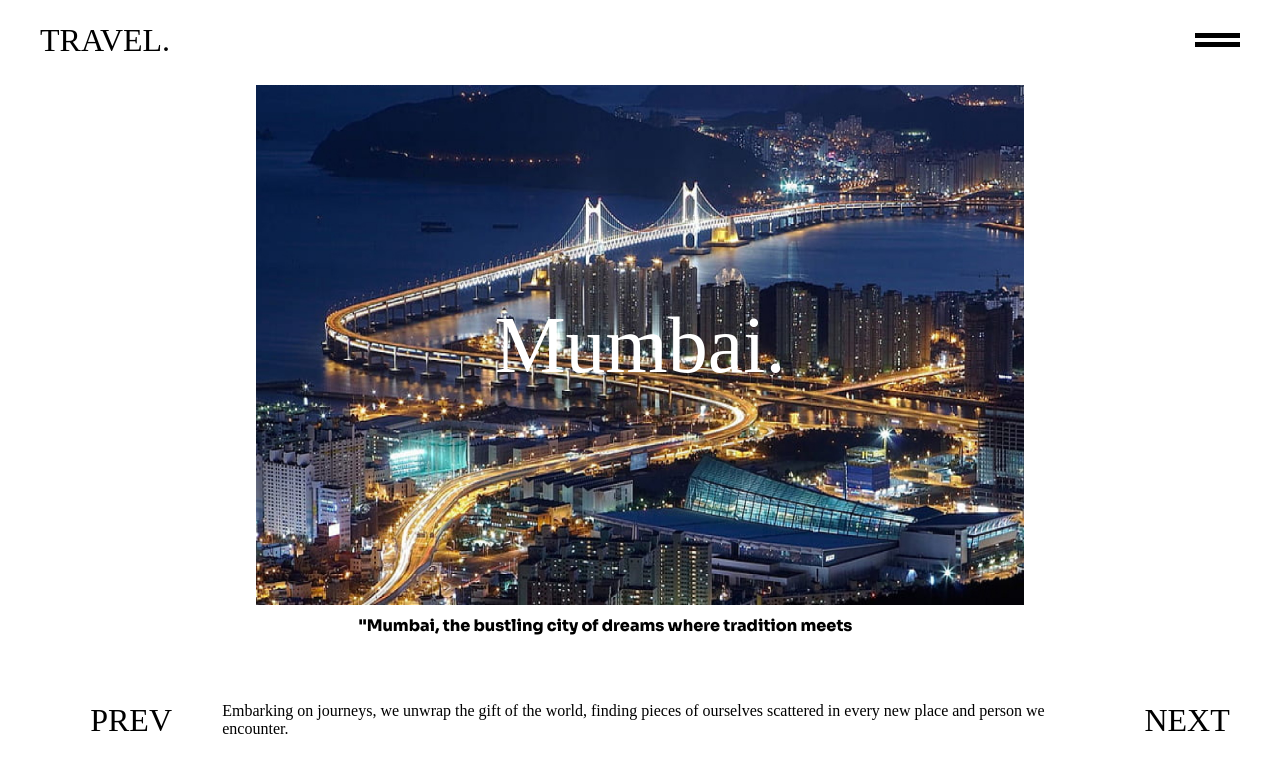
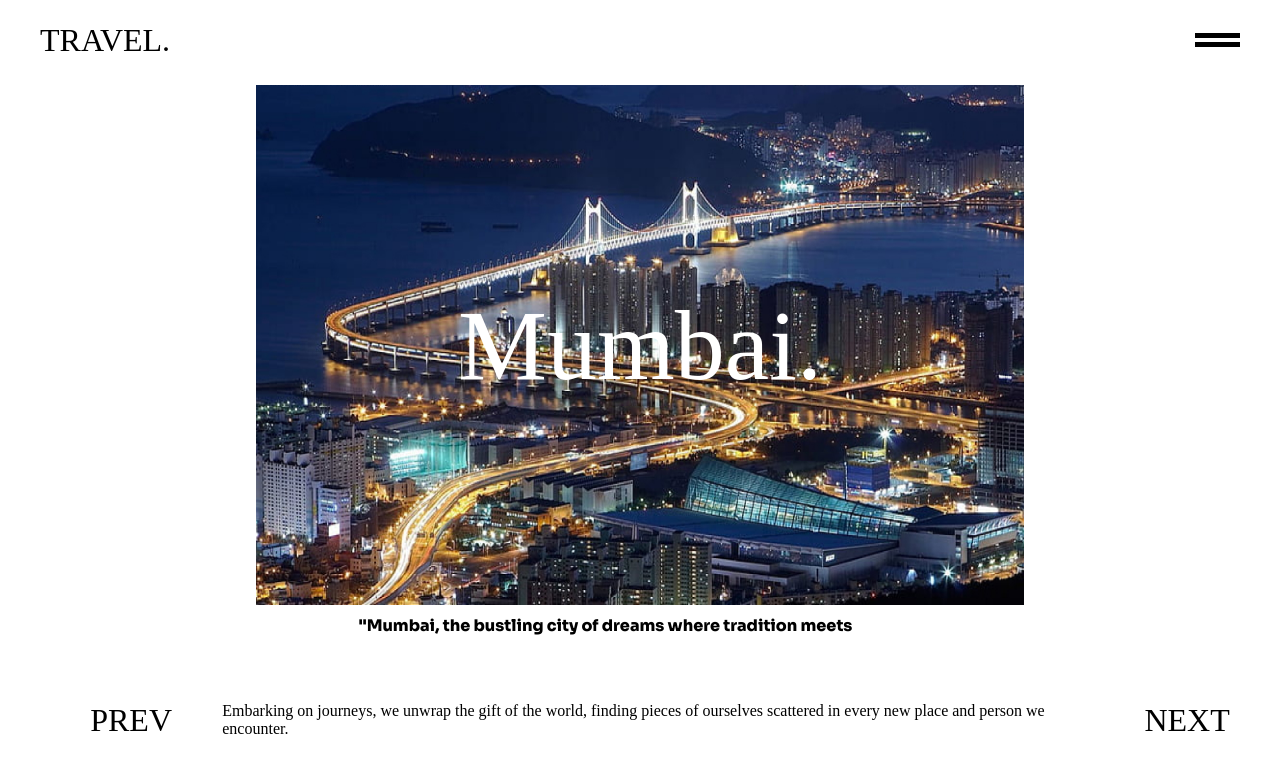
Before and after one commit to praxxOp/infowebsite, a React (Vite) app: page / in a window 1280 px wide. Shown: the top 772 px of the page. Built offline with nearby package versions, Linux system fonts and the light colour scheme; a web font is replaced by a local one.

Commit message:
modified:   src/components/Home.css

```diff
--- a/src/components/Home.css
+++ b/src/components/Home.css
@@ -77,7 +77,7 @@
 
   .tagcontainer h1 {
     position: absolute;
-    font-size: 80px;
+    font-size: 100px;
     transform: translateX(500%);
   }
 
```
